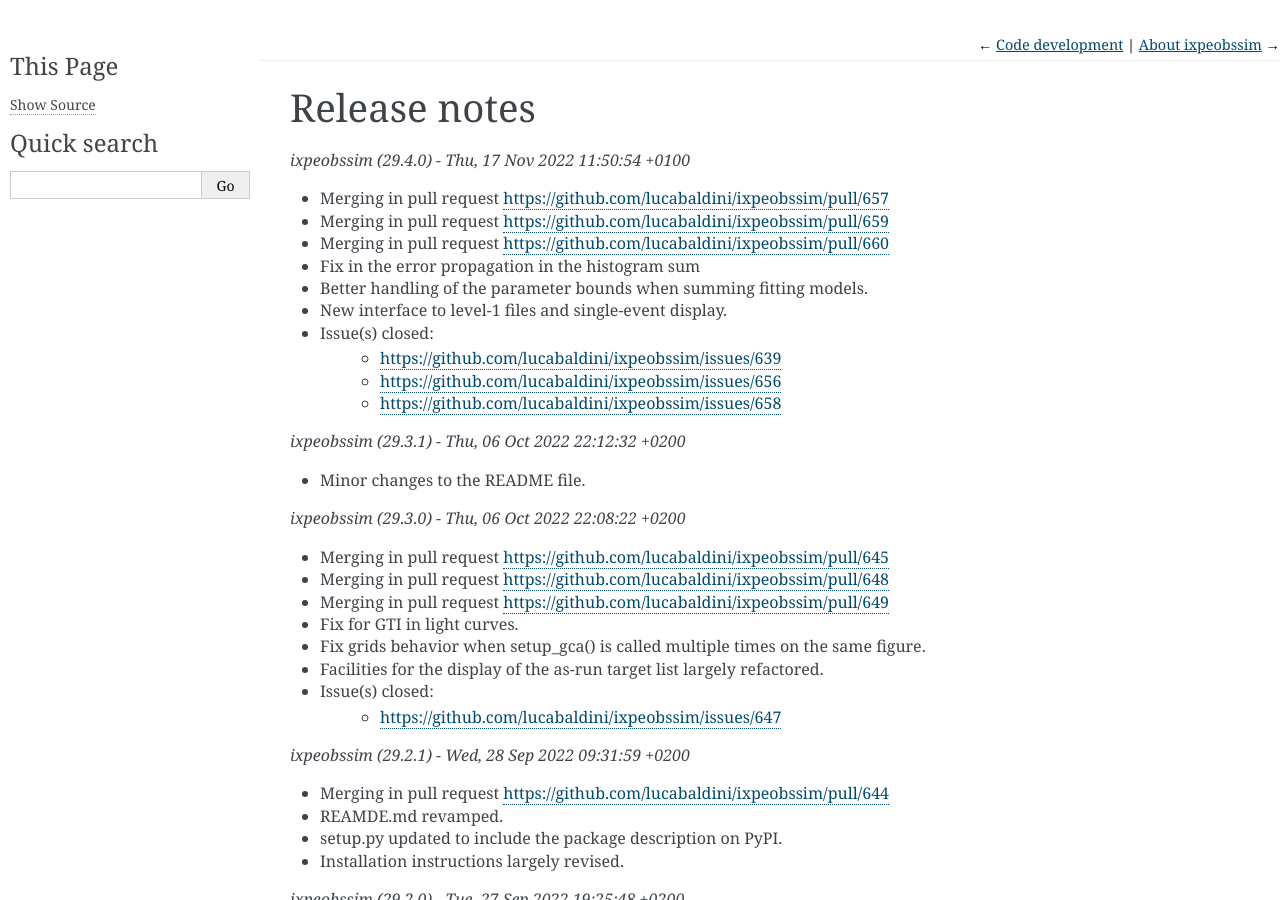
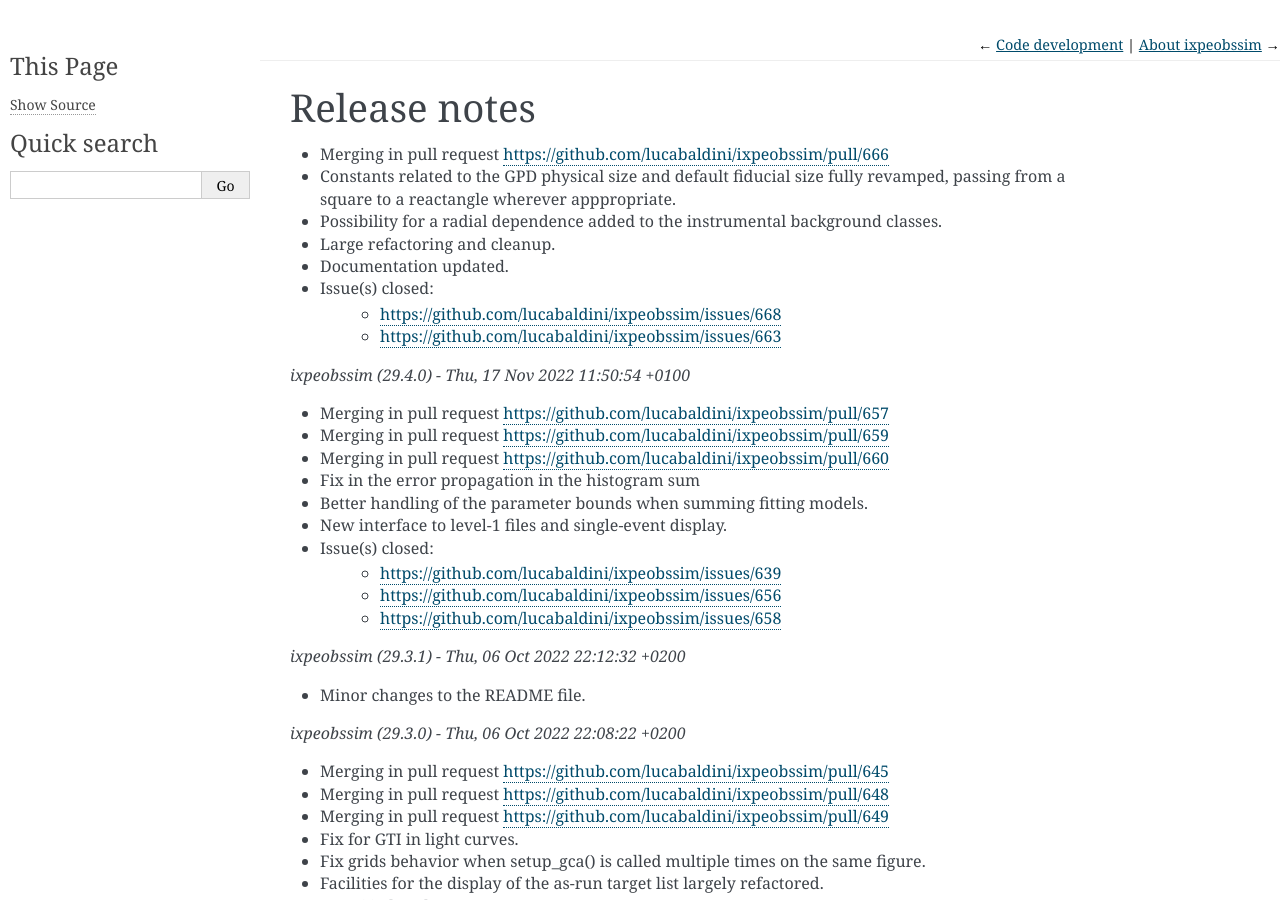
Before and after one commit to lucabaldini/ixpeobssim, a Sphinx documentation site: the page built from docs/release_notes.rst, in a window 1280 px wide and 900 px high. Built offline with Sphinx 7.4.7, drawn with Linux system fonts in a browser that asks for light colours; formulas are drawn with MathJax 3.

Commit message:
Updated release notes.

```diff
--- a/docs/release_notes.rst
+++ b/docs/release_notes.rst
@@ -2,6 +2,17 @@
 
 Release notes
 =============
+
+
+* Merging in pull request https://github.com/lucabaldini/ixpeobssim/pull/666
+* Constants related to the GPD physical size and default fiducial size fully
+  revamped, passing from a square to a reactangle wherever apppropriate.
+* Possibility for a radial dependence added to the instrumental background classes.
+* Large refactoring and cleanup.
+* Documentation updated.
+* Issue(s) closed:
+      * https://github.com/lucabaldini/ixpeobssim/issues/668
+      * https://github.com/lucabaldini/ixpeobssim/issues/663
 
 
 *ixpeobssim (29.4.0) - Thu, 17 Nov 2022 11:50:54 +0100*
```
